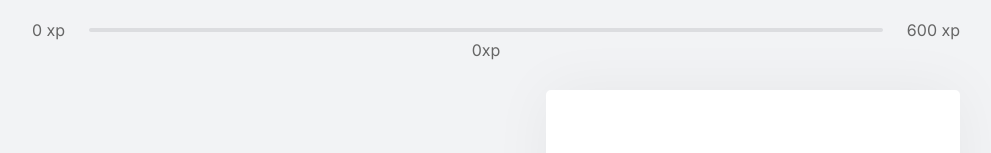
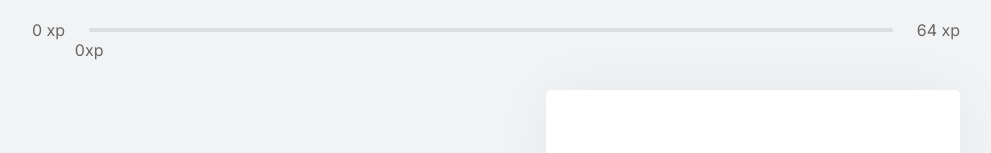
Before and after one commit to GustaSilvaBr/moveit-in-team, a Next.js app: page / in a window 1280 px wide. Shown: the top 153 px of the page, without its empty margins (144-1135 px from the left). Built offline with nearby package versions, Linux system fonts and the light colour scheme; grey boxes are pictures that could not be loaded.

Commit message:
V1.0, Done, level count and a new way to calc the nextLevel

```diff
--- a/src/components/ExperienceBar.tsx
+++ b/src/components/ExperienceBar.tsx
@@ -3,13 +3,9 @@ import {ChallengeContext} from '../contexts/ChallangeContext';
 import styles from '../styles/components/ExperienceBar.module.css';
 
 export function ExperienceBar() {
-    const contextData = useContext(ChallengeContext);
+    const {currentExperience, experienceToNextLevel} = useContext(ChallengeContext);
 
-    const currentExperience=contextData.currentExperience;
-
-    const maxExperience = 600;
-
-    const currentExperiencePercent= Math.floor(currentExperience*100/maxExperience);
+    const currentExperiencePercent= Math.round(currentExperience*100/experienceToNextLevel);
 
 
     return (
@@ -17,10 +13,10 @@ export function ExperienceBar() {
             <span>0 xp</span>
             <div>
                 <div style={{ width: `${currentExperiencePercent}%` }}>
-                    <span className={styles.currentExperience} style={{left:'50%'}}>{currentExperience}xp</span>
+                    <span className={styles.currentExperience} style={{left:`${currentExperiencePercent}%`}}>{currentExperience}xp</span>
                 </div>
             </div>
-            <span>{maxExperience} xp</span>
+            <span>{experienceToNextLevel} xp</span>
         </header>
     )
 }
--- a/src/components/Profile.tsx
+++ b/src/components/Profile.tsx
@@ -1,13 +1,17 @@
+import {useContext} from 'react';
+import {ChallengeContext} from '../contexts/ChallangeContext';
 import style from '../styles/components/Profile.module.css';
 
 export function Profile(){
+    const {level} = useContext(ChallengeContext);
+
     return(
         <div className={style.profileContainer}>
             <img src="https://github.com/GustavoSilva-hub.png" alt="Gustavo Silva"/>
             <div>
                 <strong>Gustavo Silva</strong>
 
-                <p> <img src="icons/level.svg" alt="Level"/>Level 1</p>
+                <p> <img src="icons/level.svg" alt="Level"/>Level {level}</p>
             </div>
         </div>
     );
--- a/src/contexts/ChallangeContext.tsx
+++ b/src/contexts/ChallangeContext.tsx
@@ -15,11 +15,14 @@ interface ChallengesContextData {
         description: String;
         amount: number;
     };
+    experienceToNextLevel: number;
     levelUp: ()=>void;
     startNewChallenge: ()=>void;
     challengeDone: ()=>void;
     challengeFaild: ()=>void;
 }
+
+
 
 export const ChallengeContext = createContext({} as ChallengesContextData);
 
@@ -34,7 +37,9 @@ export function ChallengeProvider({ children }: ChallangeProviderProps) {
         amount:0
     });
 
-    let [challengeIndex, setChallengeIndex] = useState(Math.floor(Math.random()*12));
+    let [challengeIndex, setChallengeIndex] = useState(Math.floor(Math.random()*challenges.length));
+
+    const experienceToNextLevel = Math.pow((level +1)*4,2);
 
     function levelUp() {
         setLevel(level + 1);
@@ -47,16 +52,21 @@ export function ChallengeProvider({ children }: ChallangeProviderProps) {
     }
 
     function challengeDone(){
-        console.log('done: '+challengeIndex);
-        setCurrentExperience(currentExperience + challenges[challengeIndex].amount);
         setHasChallenge(false);
         setChallengeIndex(Math.floor(Math.random()*12));
         setChallengesCompleted(challengesCompleted+1);
 
+        let finalExperience = currentExperience + challenge.amount;
+
+        if(finalExperience >= experienceToNextLevel){
+            finalExperience = finalExperience - experienceToNextLevel;
+            levelUp();
+        }
+
+        setCurrentExperience(finalExperience);
     }
 
     function challengeFaild(){
-        setCurrentExperience(0);
         setHasChallenge(false);
         setChallengeIndex(Math.floor(Math.random()*12));
     }
@@ -69,6 +79,7 @@ export function ChallengeProvider({ children }: ChallangeProviderProps) {
                 challengesCompleted,
                 hasChallenge,
                 challenge,
+                experienceToNextLevel,
                 levelUp,
                 startNewChallenge,
                 challengeDone,
```
